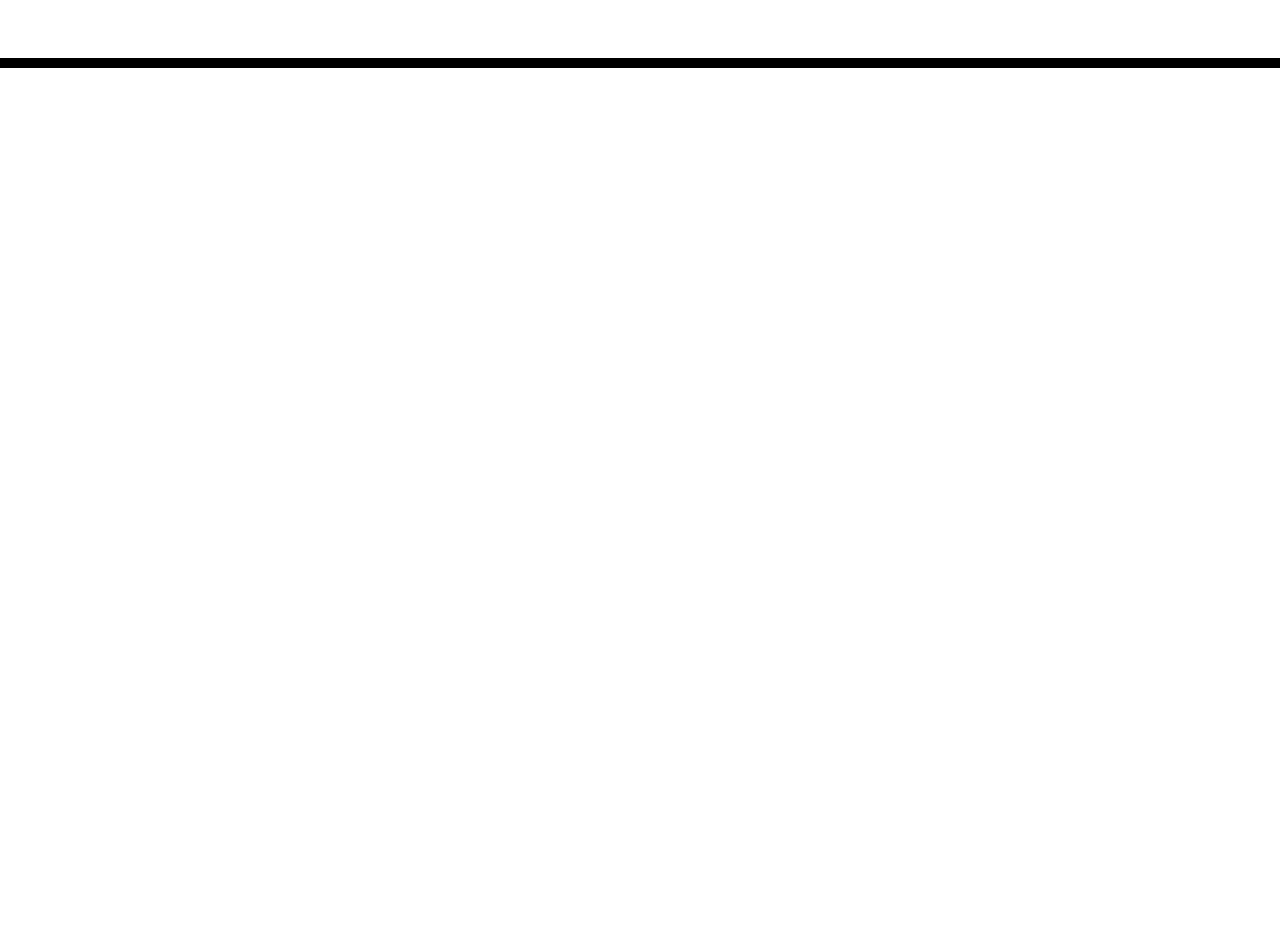
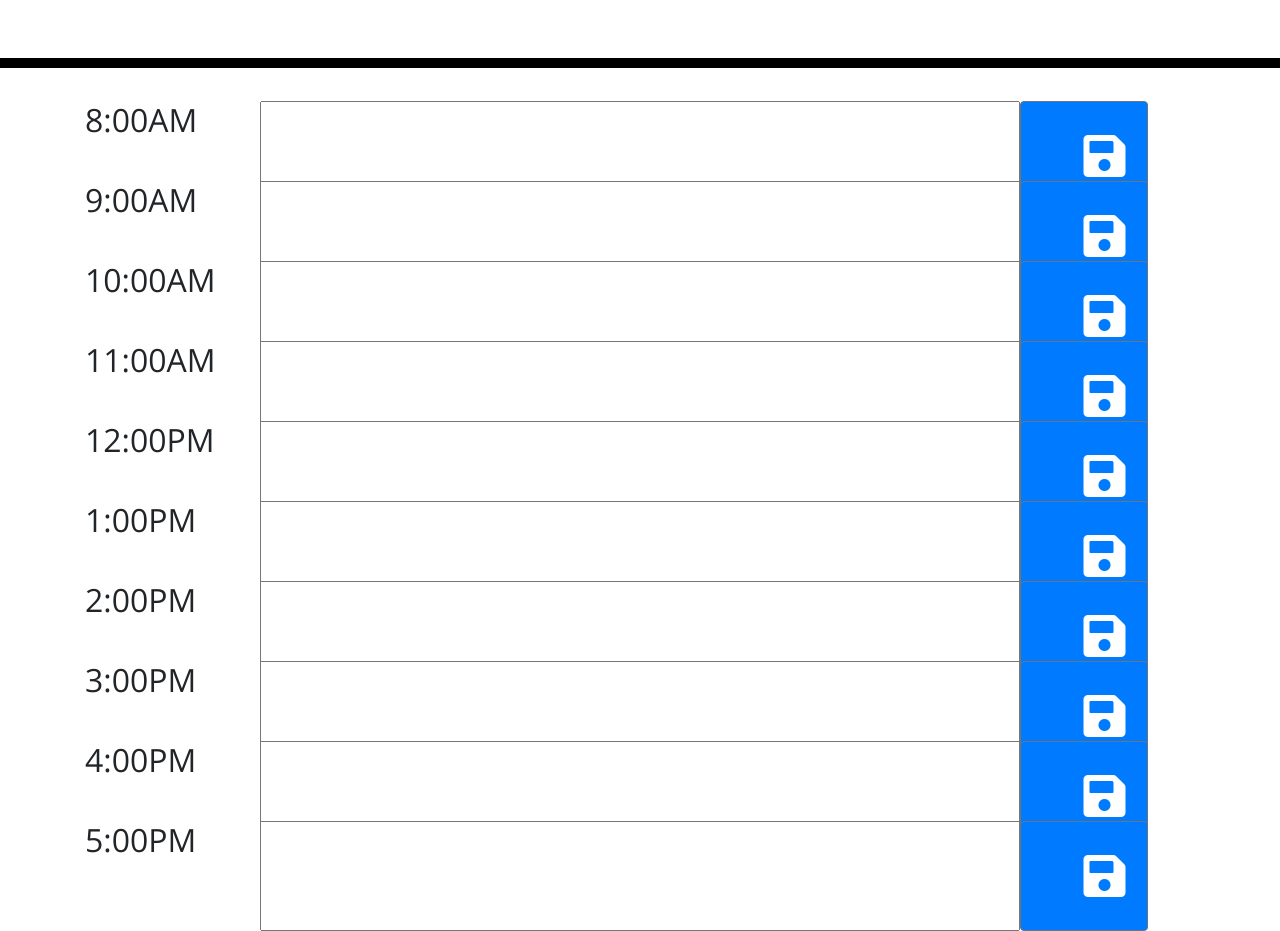
Before and after one commit to valerrianna/work-day-scheduler, a plain HTML site: page index.html in a window 1280 px wide. Shown: the part 200-1131 px from the top of the page. Before the commit the page ends 800 px from the top, so only its background shows below. Drawn offline with nearby package versions, Linux system fonts and the light colour scheme.

Commit message:
add time to html

```diff
--- a/index.html
+++ b/index.html
@@ -29,8 +29,90 @@
       <p id="currentDay" class="lead"></p>
     </header>
     <div class="container">
-      <!-- Timeblocks go here -->
-    </div>
+
+      <div class="row">
+        <h2 class="col-sm-2">8:00AM</h2>
+        <input type="text" class="col-sm-8">
+        <button class="btn btn-outline-secondary bg-primary text-white" type="button" id="button-addon2">
+          <i class="fas fa-save fa-3x fa-fw left-5"></i>
+        </button>
+      </div>
+
+
+      <div class="row">
+        <h2 class="col-sm-2">9:00AM</h2>
+        <input type="text" class="col-sm-8">
+        <button class="btn btn-outline-secondary bg-primary text-white" type="button" id="button-addon2">
+          <i class="fas fa-save fa-3x fa-fw left-5"></i>
+        </button>
+      </div>
+
+      <div class="row">
+        <h2 class="col-sm-2">10:00AM</h2>
+        <input type="text" class="col-sm-8">
+        <button class="btn btn-outline-secondary bg-primary text-white" type="button" id="button-addon2">
+          <i class="fas fa-save fa-3x fa-fw left-5"></i>
+        </button>
+      </div>
+
+
+      <div class="row">
+        <h2 class="col-sm-2">11:00AM</h2>
+        <input type="text" class="col-sm-8">
+        <button class="btn btn-outline-secondary bg-primary text-white" type="button" id="button-addon2">
+          <i class="fas fa-save fa-3x fa-fw left-5"></i>
+        </button>
+      </div>
+
+      <div class="row">
+        <h2 class="col-sm-2">12:00PM</h2>
+        <input type="text" class="col-sm-8">
+        <button class="btn btn-outline-secondary bg-primary text-white" type="button" id="button-addon2">
+          <i class="fas fa-save fa-3x fa-fw left-5"></i>
+        </button>
+      </div>
+
+      <div class="row">
+        <h2 class="col-sm-2">1:00PM</h2>
+        <input type="text" class="col-sm-8">
+        <button class="btn btn-outline-secondary bg-primary text-white" type="button" id="button-addon2">
+          <i class="fas fa-save fa-3x fa-fw left-5"></i>
+        </button>
+      </div>
+
+      <div class="row">
+        <h2 class="col-sm-2">2:00PM</h2>
+        <input type="text" class="col-sm-8">
+        <button class="btn btn-outline-secondary bg-primary text-white" type="button" id="button-addon2">
+          <i class="fas fa-save fa-3x fa-fw left-5"></i>
+        </button>
+      </div>
+
+      <div class="row">
+        <h2 class="col-sm-2">3:00PM</h2>
+        <input type="text" class="col-sm-8">
+        <button class="btn btn-outline-secondary bg-primary text-white" type="button" id="button-addon2">
+          <i class="fas fa-save fa-3x fa-fw left-5"></i>
+        </button>
+      </div>
+
+      <div class="row">
+        <h2 class="col-sm-2">4:00PM</h2>
+        <input type="text" class="col-sm-8">
+        <button class="btn btn-outline-secondary bg-primary text-white" type="button" id="button-addon2">
+          <i class="fas fa-save fa-3x fa-fw left-5"></i>
+        </button>
+      </div>
+
+      <div class="row">
+        <h2 class="col-sm-2">5:00PM</h2>
+        <input type="text" class="col-sm-8">
+        <button class="btn btn-outline-secondary bg-primary text-white" type="button" id="button-addon2">
+          <i class="fas fa-save fa-3x fa-fw left-5"></i>
+        </button>
+      </div>
+
+</div>
 
     <script src="https://code.jquery.com/jquery-3.4.1.min.js"></script>
     <script src="https://cdnjs.cloudflare.com/ajax/libs/moment.js/2.24.0/moment.min.js"></script>
```
Also changed, not shown: assets/script.js (+18 -0 lines).
